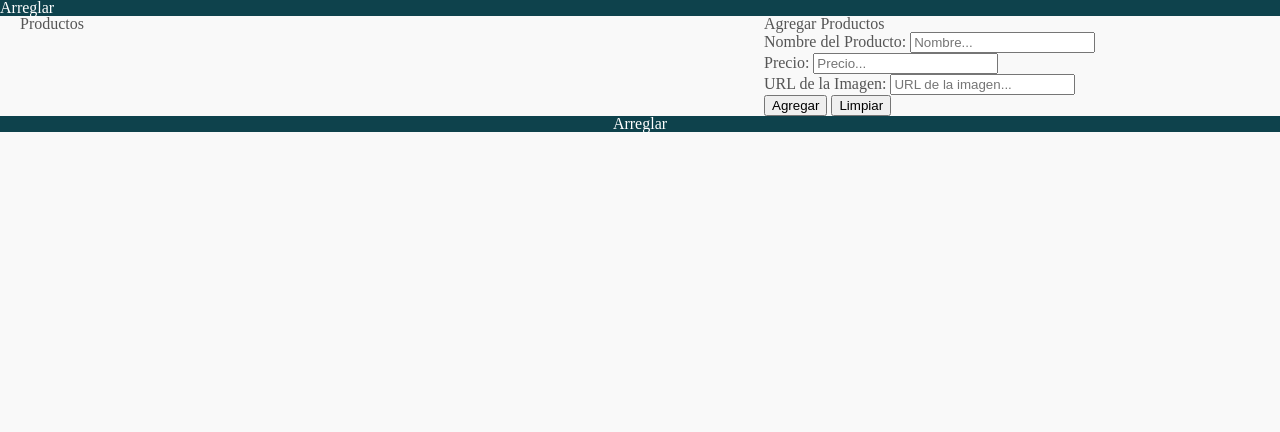
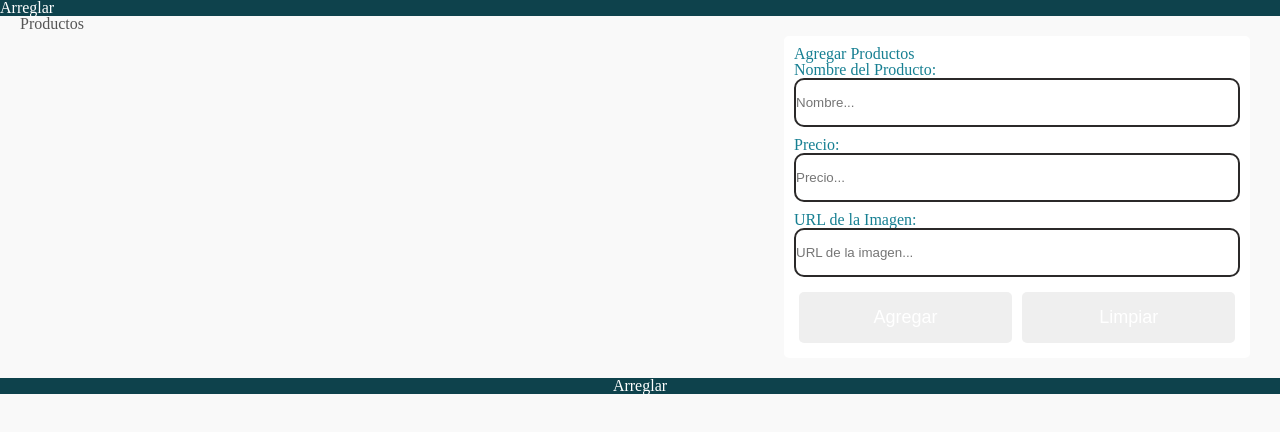
Before and after one commit to DmenT2602/Alura-Geek, a website: page index.html in a window 1280 px wide. Drawn offline with nearby package versions, Linux system fonts and the light colour scheme; files that its build step writes are made by us from their sources.

Commit message:
Add files via upload
mejorando estilos formulario

```diff
--- a/styles/style.css
+++ b/styles/style.css
@@ -1,12 +1,12 @@
 :root {
-  --color-primario: #0E424C;
+  --color-principal: #0E424C;
+  --color-secudario: #eeebe6;
+  --color-terciario: #a0826a;
+  --color-ceniza1: #333333;
+  --color-ceniza2: #2b2929;
+  --color-verde: #167f92;
+  --btn-hover:#898989;
 
-
-
-  --color-verde: #167f92;
-  --primary:#3DCFD3;
-   --color-ceniza1: #333333;
-    --color-ceniza2: #2b2929;
 }
 body {
   font-family: Arial, sans-serif;
@@ -18,7 +18,7 @@ body {
 }
 
 header {
-  background: var(--color-primario);
+  background: var(--color-principal);
   color: #fff;
   padding: 20px;
 }
@@ -30,8 +30,6 @@ header {
 h1 {
   position:relative;
   left: 90%;
-
-
 }
 
 main {
@@ -103,9 +101,68 @@ main {
   font-size: 20px;
 }
 /* Formulario!! */
+#formulario {
+  flex: 0 0 40%;
+}
+
+.form-container {
+  margin: 20px;
+  width: 90%;
+  color: var(--color-verde);
+  background-color: #fff;
+  padding: 10px;
+  border-radius: 5px;
+}
+
+#producto-form {
+  display: flex;
+  flex-direction: column;
+}
+
+#producto-form input {
+  margin-bottom: 10px;
+  padding: 15px 0;
+  width: 100%;
+  border-radius: 10px;
+  border: solid 2px var(--color-ceniza2); /* Lineas del formulario*/
+}
+
+.btn_limpiar,
+.btn_agregar {
+  background-color: var(--color-verde);
+}
+
+
+.btn_agregar:hover {
+  background-color: var(--btn-hover);
+}
+
+#limpiar,
+#agregar {
+  padding: 15px;
+  color: white;
+  border: none;
+  border-radius: 5px;
+  cursor: pointer;
+}
+
+
+.btn-form {
+  display: flex;
+  justify-content: center;
+  flex-wrap: wrap;
+}
+
+.btn-form button {
+  margin: 5px;
+  flex: 1;
+  max-width: calc(50% - 10px);
+  font-size: 18px;
+}
+
 
 footer {
-  background: var(--color-primario);
+  background: var(--color-principal);
   color: #fff;
   padding: 20px;
   text-align: center;
```
